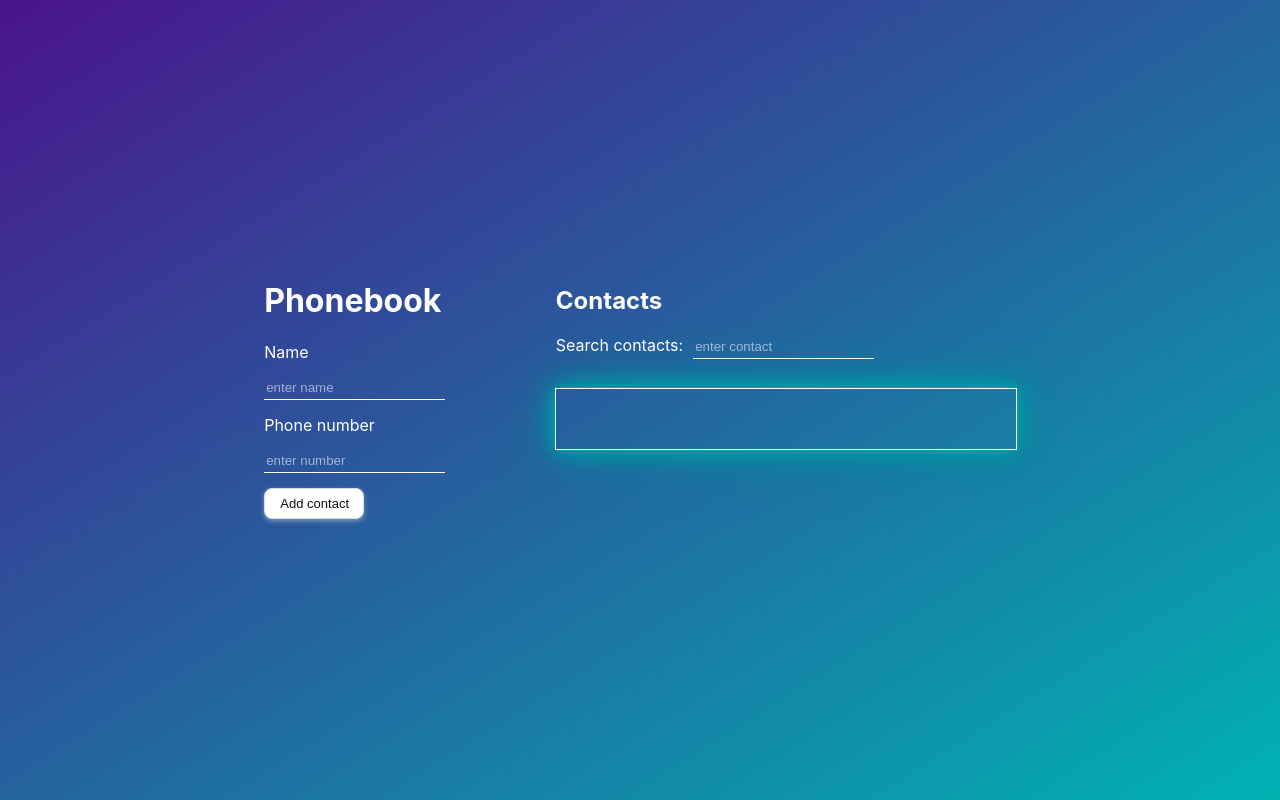
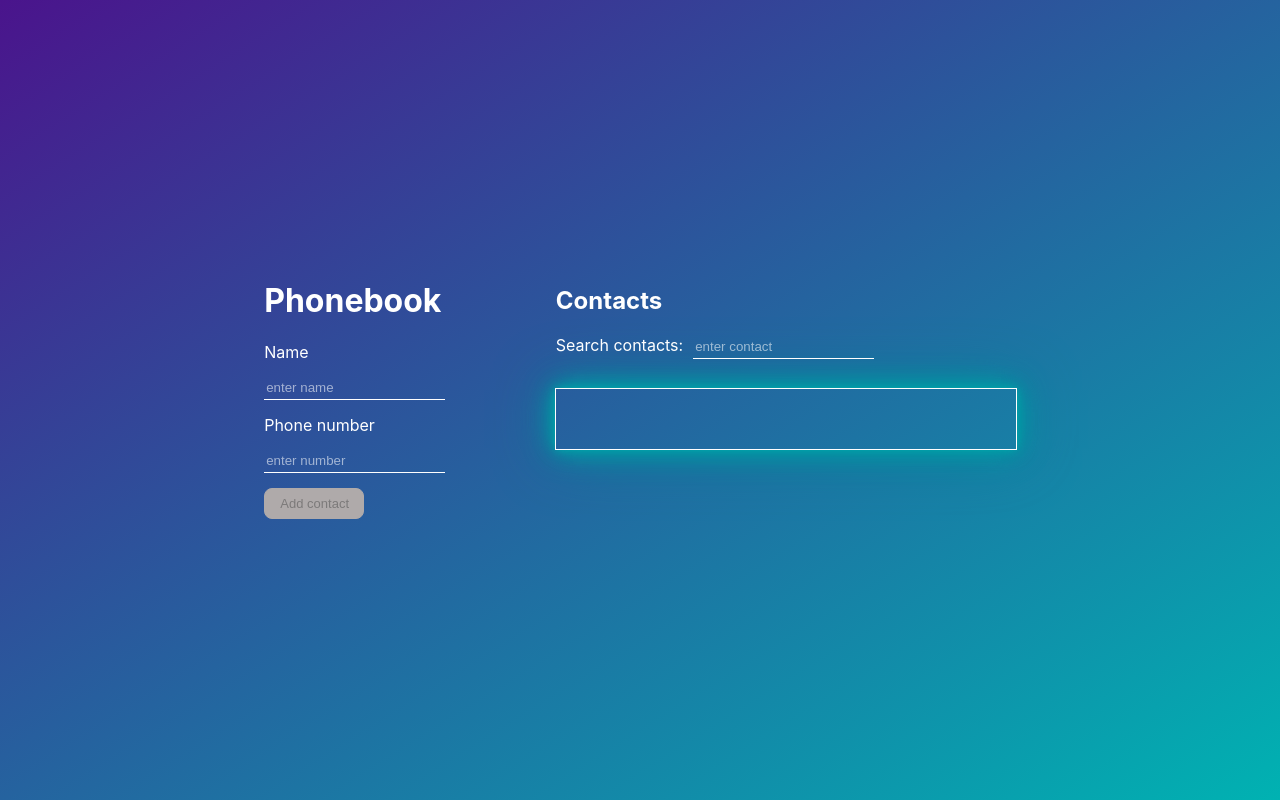
Before and after one commit to Anna-Nesterenko/goit-react-hw-08-phonebook, a React (Create React App) app: page / in a window 1280 px wide. Built offline with nearby package versions, Linux system fonts and the light colour scheme.

Commit message:
addDisabled

```diff
--- a/src/components/Form/Form.jsx
+++ b/src/components/Form/Form.jsx
@@ -1,6 +1,5 @@
 import { Component } from 'react';
-import { Field, ContainerForm } from './Form.styled';
-// import { ContainerForm } from './Form.styled';
+import { Field, ContainerForm, BtnDisabled } from './Form.styled';
 
 export class Form extends Component {
   state = {
@@ -56,7 +55,9 @@ export class Form extends Component {
             onChange={this.handleChange}
           />
         </label>
-        <button type="submit">Add contact</button>
+        <BtnDisabled type="submit" disabled={!name || !number}>
+          Add contact
+        </BtnDisabled>
       </ContainerForm>
     );
   }
--- a/src/components/Form/Form.styled.js
+++ b/src/components/Form/Form.styled.js
@@ -31,3 +31,20 @@ export const Field = styled.input`
       0 0 60px #008296;
   }
 `;
+
+export const BtnDisabled = styled.button`
+  color: ${props => (props.disabled ? `#7c7a7a` : ` #0f1111`)};
+  background-color: ${props => (props.disabled ? `#afaaaa` : `white`)};
+  border: 1px solid ${props => (props.disabled ? `#afaaaa` : `#d5d9d9`)};
+  box-shadow: ${props =>
+    props.disabled ? `none` : `rgba(213, 217, 217, 0.5) 0 2px 5px 0`};
+
+  &:hover {
+    color: ${props => (props.disabled ? `#7c7a7a` : `  white`)};
+    background-color: ${props => (props.disabled ? `#afaaaa` : `#008296`)};
+    box-shadow: ${props =>
+      props.disabled
+        ? `none`
+        : `0 0 10px #008296, 0 0 20px #00b2b2, 0 0 40px #008296`};
+  }
+`;
```
